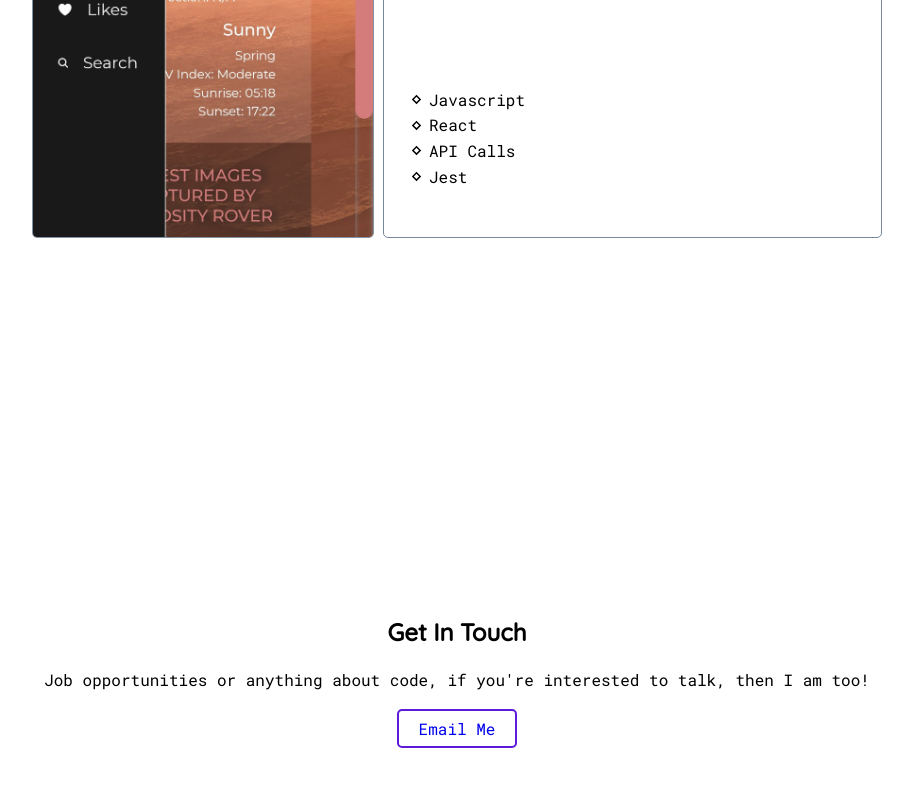
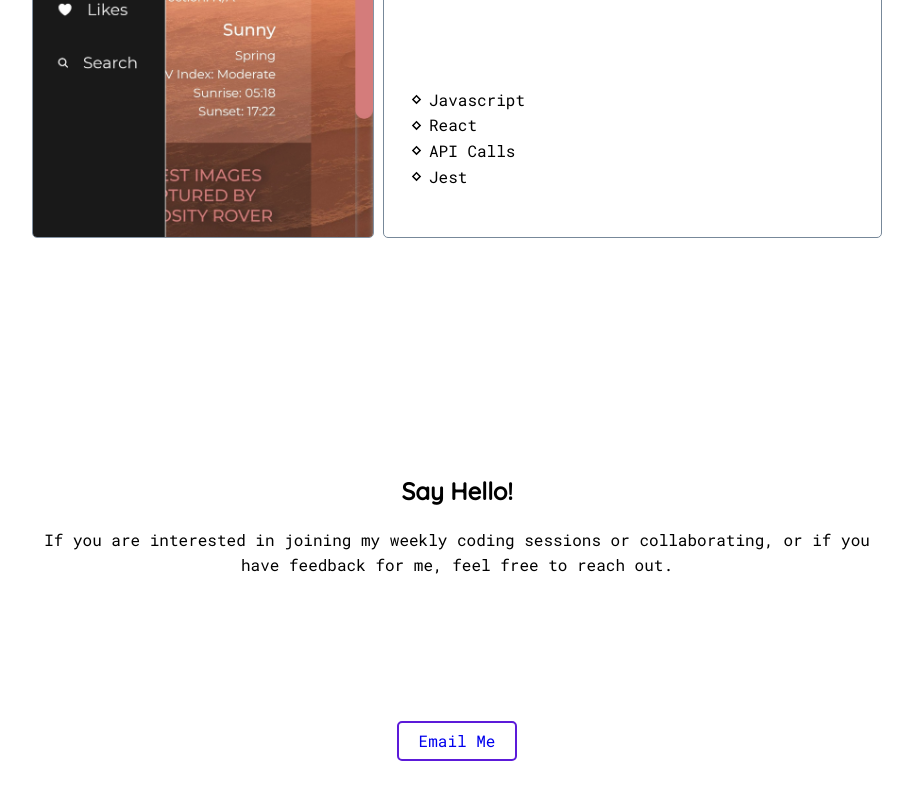
Before and after one commit to pea-nut-z/portfolio, a React (Create React App) app: page / in a window 1280 px wide. Shown: the part 4092-4892 px from the top of the page, without its empty margins (183-1096 px from the left). Built offline with nearby package versions, Linux system fonts and the light colour scheme; a web font is replaced by a local one.

Commit message:
chore: change contact msg; feat: change project image to clickable link

```diff
--- a/src/App.css
+++ b/src/App.css
@@ -111,6 +111,10 @@ section{
 .nav-link:link,
 .nav-link:visited{
   color: var(--purple);
+}
+
+.email-me-button{
+  margin: 15%;
 }
 
 .box-button{
@@ -282,10 +286,13 @@ transform: rotate(15deg);
 
 .project-image{
   width:40%;
-  height: auto;
   opacity: var(--image-opacity);
   border: var(--gray) solid 0.5px;
   border-radius: var(--small-round);
+}
+
+.project-image:hover{
+cursor: pointer;
 }
 
 .project-content{
@@ -301,6 +308,7 @@ transform: rotate(15deg);
   width: 60%;
   min-height: 438px;
   z-index: 1;
+
 }
 
 .project-link-icon{
--- a/src/App.js
+++ b/src/App.js
@@ -120,7 +120,7 @@ function App() {
               const imgs = document.getElementsByClassName("project-image");
               const links = document.getElementsByClassName("project-links");
               const currentImg = imgs[index];
-              const currentLinks = links[index];
+              const currentLink = links[index];
 
               return (
                 <li key={proj.title} className="project">
@@ -128,8 +128,13 @@ function App() {
                     onClick={() => {
                       if (smallScreen) {
                         if (showImgMsg) setShowImgMsg(false);
+                        if (currentImg.classList.contains("show-image")) {
+                          window.open(proj.app, "_blank");
+                        }
                         currentImg.classList.add("show-image");
-                        currentLinks.classList.add("disable-links");
+                        currentLink.classList.add("disable-links");
+                      } else {
+                        window.open(proj.app, "_blank");
                       }
                     }}
                     className="project-image"
@@ -140,7 +145,7 @@ function App() {
                     onClick={() => {
                       if (smallScreen) {
                         currentImg.classList.remove("show-image");
-                        currentLinks.classList.remove("disable-links");
+                        currentLink.classList.remove("disable-links");
                       }
                     }}
                     className="project-content"
@@ -203,12 +208,10 @@ function App() {
         </section>
 
         <section id="Contact" className="contact">
-          <h1>Get In Touch</h1>
-          <p>
-            Job opportunities or anything about code, if you're interested to talk, then I am too!
-          </p>
+          <h1>Say Hello!</h1>
+          <p>{data.contactMsg}</p>
           <a
-            className="box-button"
+            className="email-me-button box-button"
             href="mailto:topaulinez20@gmail.com"
             aria-label="Email Me"
             target="_blank"
--- a/src/data.js
+++ b/src/data.js
@@ -91,3 +91,6 @@ export const medias = [
     link: "https://twitter.com/toPeanutz",
   },
 ];
+
+export const contactMsg =
+  "If you are interested in joining my weekly coding sessions or collaborating, or if you have feedback for me, feel free to reach out.";
```
